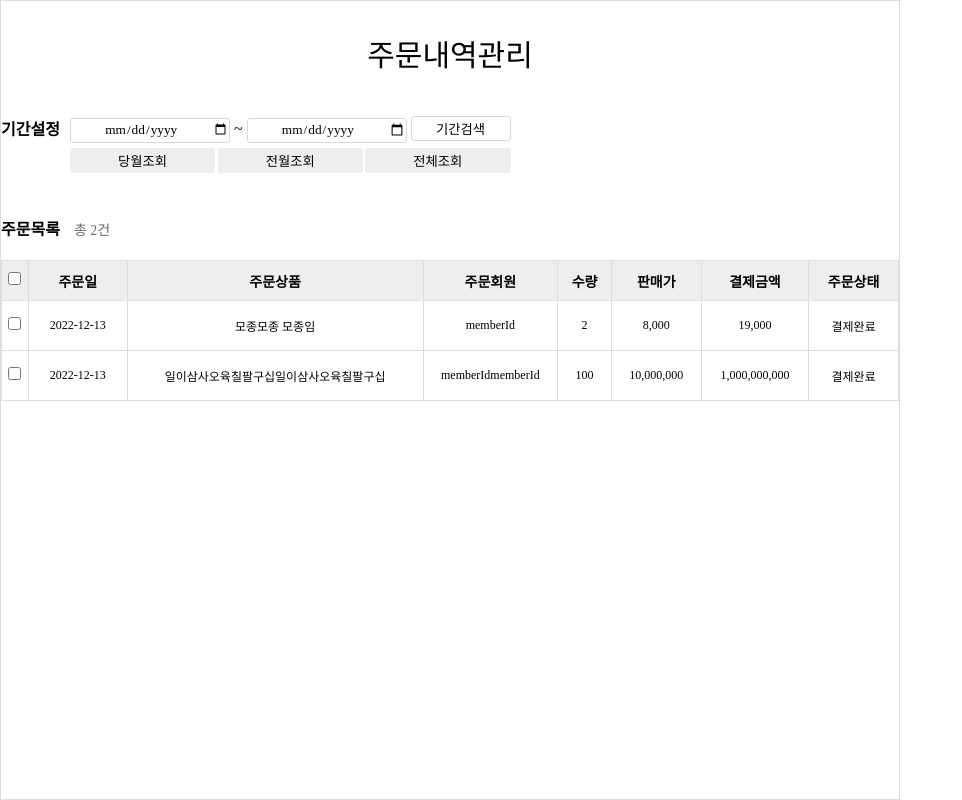
After one commit to FFarmFFarm/FarmFarm, a Java web app: page /resources/html/productManage/productOrderList.html in a window 1280 px wide. The commit adds this page. Shown: the whole page, without its empty margins (0-962 px from the left). Run offline with Spring Boot 4, a stand-in JSP engine, Linux system fonts and the light colour scheme; the project's own start-up code is not run, and a stand-in starts its controllers and pages; some web fonts are replaced.

Commit message:
상품주문페이지 생성
상품목록 기간별 조회, 조회

```diff
--- /dev/null
+++ b/FarmFarm/src/main/webapp/resources/css/productManage/productOrderList-style.css
@@ -0,0 +1,109 @@
+@import "../root-style.css";
+
+.order-list-section{
+    width: 900px;
+    min-height: 800px;
+    border: 1px solid #ddd;
+}
+
+.page-title{
+    text-align: center;
+    font-size: var(--headline-font-size);
+    height: 115px;
+    padding-top: 30px;
+}
+
+/* 기간 설정 */
+.set-period{
+    display: flex;
+    height: 100px;
+}
+
+.part-title{
+    font-size: var(--medium-font-size);
+    font-weight: 600;
+    display: inline-block;
+    margin-right: 10px;
+}
+
+.input-period{
+    display: inline-block;
+}
+
+[name=orderDate]{
+    text-align: center;
+    height: 25px;
+    width: 160px;
+    border: 1px solid #d8d8d8;
+    border-radius: 3px;
+}
+
+/* 기간 검색 버튼 */
+.input-period button{
+    border: none;
+    border-radius: 3px;
+    height: 25px;
+}
+
+#search-period{
+    width: 100px;
+    background-color: var(--background-color);
+    border: 1px solid #d8d8d8;
+}
+
+.button-area{
+    display: flex;
+    justify-content: space-between;
+    margin-top: 5px;
+}
+
+.button-area>button{
+    background-color: #eee;
+    width: 33%;
+}
+
+/* 리스트 조회결과 */
+.order-list{
+    margin: auto;
+}
+
+.count-list{
+    display: inline-block;
+    font-size: var(--main-font-size);
+    color: var(--sub-font-color);
+}
+
+.order-list-table{
+    width: 100%;
+    margin: 20px auto;
+
+    border: 1px solid #ddd;
+    border-collapse: collapse;
+
+    font-size: var(--small-font-size);
+    text-align: center;
+}
+
+td, th, tr{
+    border: 1px solid #ddd;
+    border-collapse: collapse;
+}
+
+.table-row{
+    height: 50px;
+}
+
+.table-head{
+    background-color: #eee;
+    height: 40px;
+    font-size: var(--main-font-size);
+}
+
+.table-row>*:nth-child(1){width: 3%;}
+.table-row>*:nth-child(2){width: 11%;}
+.table-row>*:nth-child(3){width: 33%;}
+.table-row>*:nth-child(4){width: 15%;}
+.table-row>*:nth-child(5){width: 6%;}
+.table-row>*:nth-child(6){width: 10%;}
+.table-row>*:nth-child(7){width: 12%;}
+.table-row>*:nth-child(8){width: 10%;}
--- /dev/null
+++ b/FarmFarm/src/main/webapp/resources/html/productManage/productOrderList.html
@@ -0,0 +1,79 @@
+<!DOCTYPE html>
+<html lang="en">
+<head>
+    <meta charset="UTF-8">
+    <meta http-equiv="X-UA-Compatible" content="IE=edge">
+    <meta name="viewport" content="width=device-width, initial-scale=1.0">
+    <title>주문내역관리</title>
+    <link rel="stylesheet" href="../../css/productManage/productOrderList-style.css">
+</head>
+<body>
+    <section class="order-list-section">
+        <div class="page-title">
+            <p>주문내역관리</p>
+        </div>
+
+        <div class="set-period">
+            <p class="part-title">기간설정</p>
+            <div class="input-period">
+                <input type="date" name="orderDate" id="startDate"
+                placeholder="시작일">
+                ~
+                <input type="date" name="orderDate" id="endDate"
+                placeholder="종료일">
+                <button id="search-period">기간검색</button>
+                <div class="button-area">
+                    <button id="this-month">당월조회</button>
+                    <button id="last-month">전월조회</button>
+                    <button id="period-all">전체조회</button>
+                </div>
+            </div>
+        </div>
+
+        <div class="order-list">
+            <p class="part-title">주문목록</p>
+            <div class="count-list">총
+                <span>2</span>건
+            </div>
+
+            <table class="order-list-table">
+                <tr class="table-row table-head">
+                    <th><input type="checkbox" name="selectList"></th>
+                    <th class="order-date">주문일</th>
+                    <th class="product-name">주문상품</th>
+                    <th class="order-member">주문회원</th>
+                    <th class="order-amount">수량</th>
+                    <th class="product-price">판매가</th>
+                    <th class="total-price">결제금액</th>
+                    <th class="order-status">주문상태</th>
+                </tr>
+                <tr class="table-row">
+                    <td><input type="checkbox" name="selectList"></td>
+                    <td class="order-date">2022-12-13 </td>
+                    <td class="product-name">모종모종 모종임</td>
+                    <td class="order-member">memberId</td>
+                    <td class="order-amount">2</td>
+                    <td class="product-price">8,000</td>
+                    <td class="total-price">19,000</td>
+                    <td class="order-status">결제완료</td>
+                </tr>
+                <tr class="table-row">
+                    <td><input type="checkbox" name="selectList"></td>
+                    <td class="order-date">2022-12-13 </td>
+                    <td class="product-name">일이삼사오육칠팔구십일이삼사오육칠팔구십</td>
+                    <td class="order-member">memberIdmemberId</td>
+                    <td class="order-amount">100</td>
+                    <td class="product-price">10,000,000</td>
+                    <td class="total-price">1,000,000,000</td>
+                    <td class="order-status">결제완료</td>
+                </tr>
+
+
+            </table>
+        </div>
+
+
+    </section>
+
+</body>
+</html>
--- a/FarmFarm/src/main/webapp/resources/html/seller/enrollProduct.html
+++ b/FarmFarm/src/main/webapp/resources/html/seller/enrollPost.html
@@ -4,7 +4,7 @@
     <meta charset="UTF-8">
     <meta http-equiv="X-UA-Compatible" content="IE=edge">
     <meta name="viewport" content="width=device-width, initial-scale=1.0">
-    <link rel="stylesheet" href="../../css/seller/enrollProduct-style.css">
+    <link rel="stylesheet" href="../../css/seller/enrollPost-style.css">
     <link rel="stylesheet" href="../../css/header.css">
     <title>상품 등록</title>
     <script src="https://kit.fontawesome.com/345198b845.js" crossorigin="anonymous"></script>
```
Also changed, not shown: FarmFarm/src/main/webapp/resources/css/seller/enrollPost-style.css (renamed from FarmFarm/src/main/webapp/resources/css/seller/enrollProduct-style.css), FarmFarm/src/main/webapp/resources/html/productManage/enrollProduct.html (added), FarmFarm/src/main/webapp/resources/html/productManage/stockManage.html (added).
